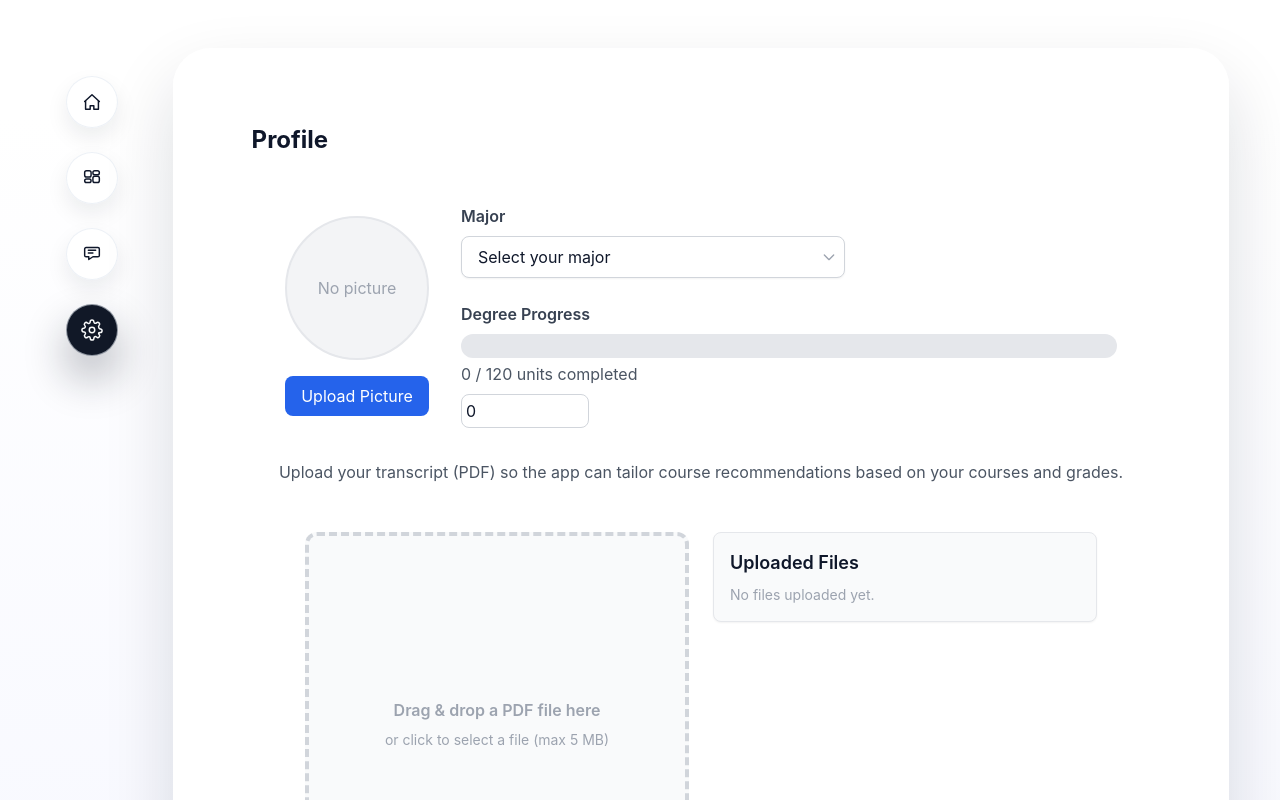
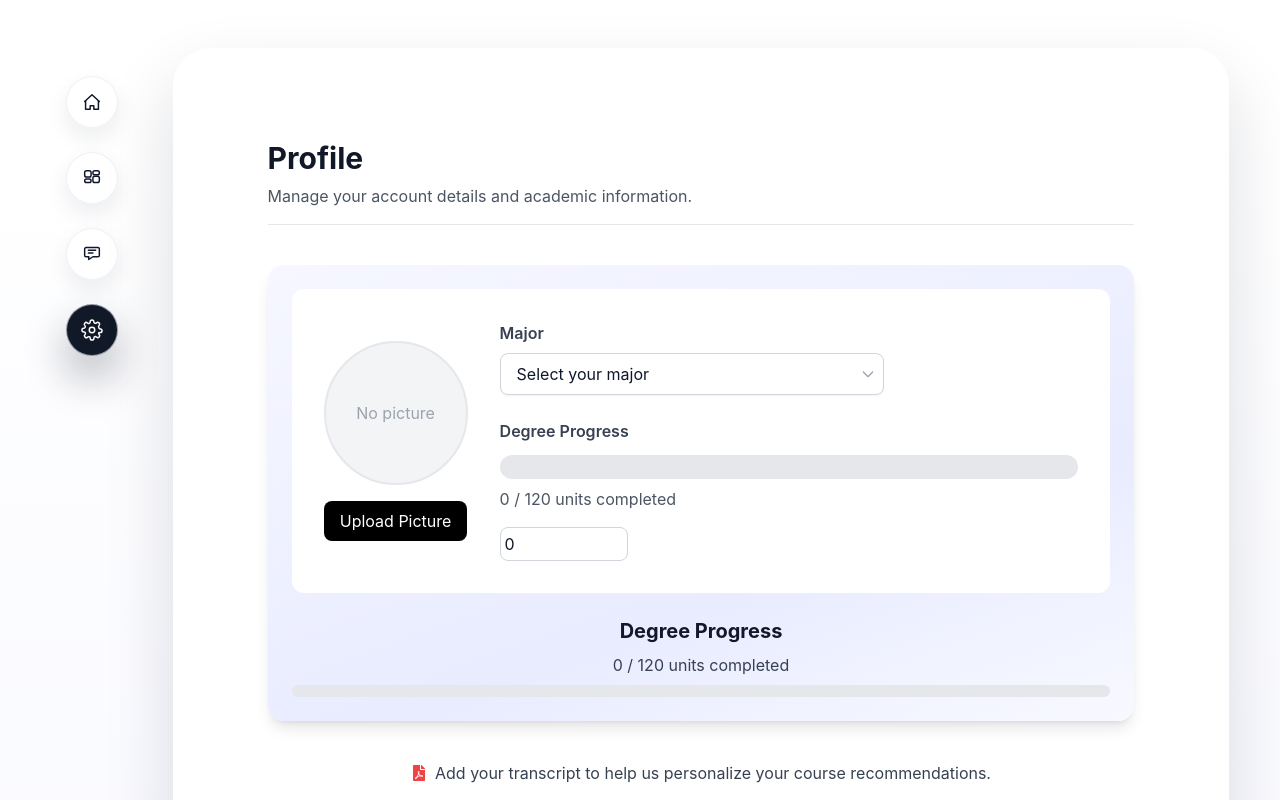
Before and after one commit to StormHacks-2025/ProjectCourseBuilder, a React app in the folder frontend/: page /settings in a window 1280 px wide. Shown: the top 800 px of the page. Built offline with nearby package versions, Linux system fonts and the light colour scheme; the HTML template or start-up script is replaced by a standard one.

Commit message:
ui changes

```diff
--- a/frontend/package.json
+++ b/frontend/package.json
@@ -14,6 +14,7 @@
     "lucide-react": "^0.544.0",
     "react": "^19.1.1",
     "react-dom": "^19.1.1",
+    "react-icons": "^5.5.0",
     "react-router-dom": "^7.9.3"
   },
   "devDependencies": {
--- a/frontend/src/pages/Settings.jsx
+++ b/frontend/src/pages/Settings.jsx
@@ -1,20 +1,62 @@
 import React from "react";
 import TranscriptDropdown from "../TranscriptDropdown";
 import SettingsProfile from "../settingsProfile";
+import { FaFilePdf } from "react-icons/fa"; // for PDF icon
 
 export default function Settings() {
   const transcriptFiles = ["Transcript1.pdf", "Transcript2.pdf", "Transcript3.pdf"];
+  const degreeProgress = 0; // example progress
+  const totalUnits = 120;
 
   return (
-    <div className="p-6">
-      <h1 className="text-2xl font-bold mb-4">Profile</h1>
-      <SettingsProfile />
-      <p className="text-gray-600 mb-6 text-center">
-        Upload your transcript (PDF) so the app can tailor course recommendations based on your courses and grades.
-      </p>
-      <TranscriptDropdown files={transcriptFiles} />
+    <div className="min-h-screen bg-white p-10">
+      <div className="max-w-4xl mx-auto space-y-10">
+        {/* Title */}
+        <div className="border-b pb-4">
+          <h1 className="text-3xl font-bold text-gray-900">Profile</h1>
+          <p className="text-gray-600 mt-2">
+            Manage your account details and academic information.
+          </p>
+        </div>
 
+        {/* Profile + Degree Progress with light purple-blue gradient */}
+        <div
+          className="p-6 rounded-2xl shadow-lg"
+          style={{
+            background: "linear-gradient(160deg, #f6f7ff, #e9ecff 65%, #f8f9ff 100%)",
+          }}
+        >
+          <SettingsProfile />
 
+          {/* Degree Progress */}
+          <div className="mt-6 flex flex-col items-center w-full">
+            <h2 className="text-xl font-bold mb-2 text-gray-900">Degree Progress</h2>
+            <p className="text-gray-700 mb-2">
+              {degreeProgress} / {totalUnits} units completed
+            </p>
+            <div className="w-full h-3 bg-gray-200 rounded-full overflow-hidden">
+              <div
+                className="h-full bg-black"
+                style={{ width: `${(degreeProgress / totalUnits) * 100}%` }}
+              ></div>
+            </div>
+          </div>
+        </div>
+
+        {/* Transcript Section */}
+        <div>
+          <div className="flex flex-col items-center mb-4">
+            <p className="text-gray-700 mb-2 text-center flex items-center gap-2">
+              <FaFilePdf className="text-red-500" />
+              Add your transcript to help us personalize your course recommendations.
+            </p>
+          </div>
+
+          <div className="border border-gray-200 rounded-xl p-6 bg-gray-50">
+            <TranscriptDropdown files={transcriptFiles} showPdfIcon />
+          </div>
+        </div>
+      </div>
     </div>
   );
 }
--- a/frontend/src/settingsProfile.jsx
+++ b/frontend/src/settingsProfile.jsx
@@ -43,7 +43,7 @@ export default function SettingsProfile() {
           />
           <label
             htmlFor="profilePicInput"
-            className="mt-4 px-4 py-2 bg-blue-600 text-white rounded-lg hover:bg-blue-700 cursor-pointer transition-colors"
+            className="mt-4 px-4 py-2 bg-black text-white rounded-lg hover:bg-gray-800 cursor-pointer transition-colors"
           >
             Upload Picture
           </label>
@@ -51,7 +51,7 @@ export default function SettingsProfile() {
 
         {/* Profile info */}
         <div className="flex-1 flex flex-col gap-6 w-full">
-          {/* Modern Major selection */}
+          {/* Major selection */}
           <div className="flex flex-col">
             <label className="mb-2 font-semibold text-gray-700">Major</label>
             <div className="relative w-full max-w-sm">
@@ -82,16 +82,16 @@ export default function SettingsProfile() {
             </div>
           </div>
 
-          {/* Degree progress */}
-          <div className="flex flex-col">
-            <label className="mb-2 font-semibold text-gray-700">Degree Progress</label>
+          {/* Degree progress (manually adjustable) */}
+          <div className="flex flex-col gap-2">
+            <label className="mb-1 font-semibold text-gray-700">Degree Progress</label>
             <div className="w-full bg-gray-200 rounded-full h-6 overflow-hidden">
               <div
-                className="bg-blue-600 h-6 transition-all duration-500"
+                className="bg-black h-6 transition-all duration-300"
                 style={{ width: `${(completedUnits / totalUnits) * 100}%` }}
               />
             </div>
-            <p className="text-gray-600 mt-1">
+            <p className="text-gray-600">
               {completedUnits} / {totalUnits} units completed
             </p>
 
```
Also changed, not shown: 1 other file (tests, documents, lock files or other folders).
